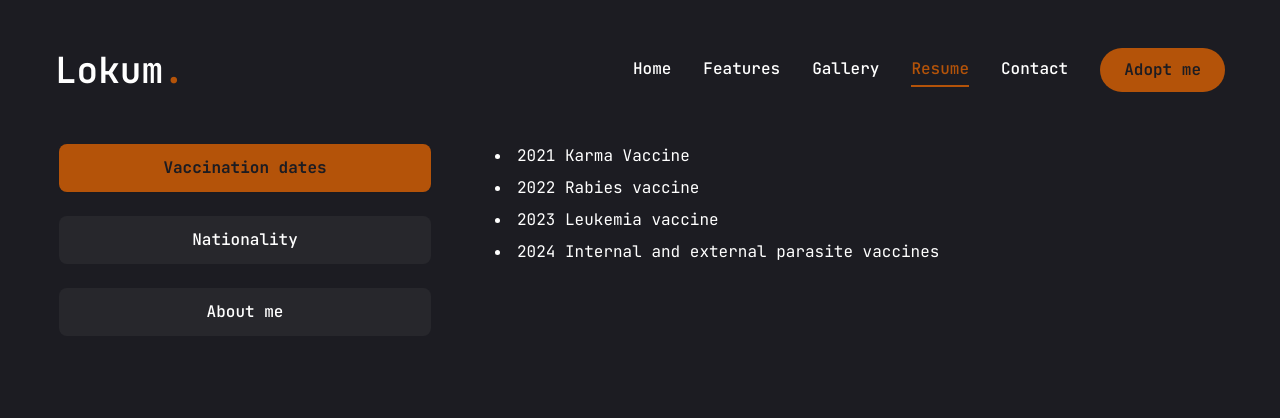
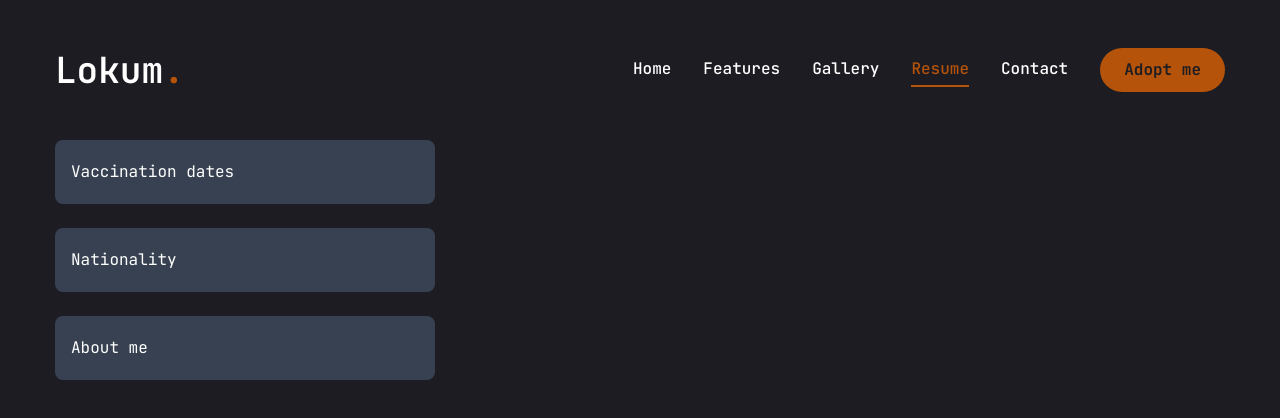
Before and after one commit to CodeShft/homepage, a Next.js app: page /resume in a window 1280 px wide. Shown: the top 418 px of the page. Built offline with nearby package versions, Linux system fonts and the light colour scheme.

Commit message:
modified

```diff
--- a/app/resume/page.jsx
+++ b/app/resume/page.jsx
@@ -2,6 +2,7 @@
 
 import { Tabs, TabsContent, TabsList, TabsTrigger } from "@components/ui/tabs";
 import { motion } from "framer-motion";
+import { useState } from "react";
 
 const about = {
   title: "About me",
@@ -20,6 +21,7 @@ const about = {
 };
 
 export default function Resume() {
+  const [activeTab, setActiveTab] = useState(null);
 
   return (
     <motion.div
@@ -31,42 +33,76 @@ export default function Resume() {
       className="min-h-[80vh] flex items-center justify-center py-12 xl:py-0"
     >
       <div className="container mx-auto">
-        <Tabs
-          defaultValue="vaccinations"
-          className="flex flex-col xl:flex-row gap-[60px]"
-        >
-          <TabsList className="flex flex-col w-full max-w-[380px] mx-auto xl:mx-0 gap-6">
-            <TabsTrigger value="vaccinations">Vaccination dates</TabsTrigger>
-            <TabsTrigger value="nationality">Nationality</TabsTrigger>
-            <TabsTrigger value="about">About me</TabsTrigger>
-          </TabsList>
+        <div className="flex flex-col xl:flex-row gap-[60px]">
+          <div className="flex flex-col w-full max-w-[380px] mx-auto xl:mx-0 gap-6">
+            <button
+              onClick={() => setActiveTab(activeTab === 'vaccinations' ? null : 'vaccinations')}
+              className={`p-4 rounded-lg text-left ${activeTab === 'vaccinations' ? 'bg-gray-800' : 'bg-gray-700'}`}
+            >
+              Vaccination dates
+            </button>
+            <button
+              onClick={() => setActiveTab(activeTab === 'nationality' ? null : 'nationality')}
+              className={`p-4 rounded-lg text-left ${activeTab === 'nationality' ? 'bg-gray-800' : 'bg-gray-700'}`}
+            >
+              Nationality
+            </button>
+            <button
+              onClick={() => setActiveTab(activeTab === 'about' ? null : 'about')}
+              className={`p-4 rounded-lg text-left ${activeTab === 'about' ? 'bg-gray-800' : 'bg-gray-700'}`}
+            >
+              About me
+            </button>
+          </div>
 
           {/* container */}
           <div className="min-h-[80vh] w-full">
-            <TabsContent value="vaccinations" className="w-full">
-             <li>
-             2021 Karma Vaccine
-             </li>
-             <li>
-             2022 Rabies vaccine
-             </li>
-            <li>
-             2023 Leukemia vaccine
-             </li>
-             <li>
-             2024 Internal and external parasite vaccines
-             </li>
-            </TabsContent>
+            {activeTab === 'vaccinations' && (
+              <motion.div
+                initial={{ opacity: 0, scale: 0.9 }}
+                animate={{ opacity: 1, scale: 1 }}
+                exit={{ opacity: 0, scale: 0.9 }}
+                className="w-full relative"
+              >
+                <div className="absolute w-4 h-4 bg-gray-800 transform rotate-45 left-[-8px] top-6 xl:left-[-8px] xl:top-6" />
+                <ul className="space-y-4 bg-gray-800 p-6 rounded-lg shadow-xl relative">
+                  <li className="p-4 bg-gray-700 rounded-lg hover:bg-gray-600 transition-colors">2021 Karma Vaccine</li>
+                  <li className="p-4 bg-gray-700 rounded-lg hover:bg-gray-600 transition-colors">2022 Rabies vaccine</li>
+                  <li className="p-4 bg-gray-700 rounded-lg hover:bg-gray-600 transition-colors">2023 Leukemia vaccine</li>
+                  <li className="p-4 bg-gray-700 rounded-lg hover:bg-gray-600 transition-colors">2024 Internal and external parasite vaccines</li>
+                </ul>
+              </motion.div>
+            )}
 
-            <TabsContent value="nationality" className="w-full">
-              nationality
-            </TabsContent>
+            {activeTab === 'nationality' && (
+              <motion.div
+                initial={{ opacity: 0, scale: 0.9 }}
+                animate={{ opacity: 1, scale: 1 }}
+                exit={{ opacity: 0, scale: 0.9 }}
+                className="w-full relative"
+              >
+                <div className="absolute w-4 h-4 bg-gray-800 transform rotate-45 left-[-8px] top-6 xl:left-[-8px] xl:top-6" />
+                <div className="w-full p-6 bg-gray-800 rounded-lg shadow-xl relative">
+                  Turkish Tekir cat
+                </div>
+              </motion.div>
+            )}
 
-            <TabsContent value="about" className="w-full">
-              about
-            </TabsContent>
+            {activeTab === 'about' && (
+              <motion.div
+                initial={{ opacity: 0, scale: 0.9 }}
+                animate={{ opacity: 1, scale: 1 }}
+                exit={{ opacity: 0, scale: 0.9 }}
+                className="w-full relative"
+              >
+                <div className="absolute w-4 h-4 bg-gray-800 transform rotate-45 left-[-8px] top-6 xl:left-[-8px] xl:top-6" />
+                <div className="w-full p-6 bg-gray-800 rounded-lg shadow-xl relative">
+                  {about.description}
+                </div>
+              </motion.div>
+            )}
           </div>
-        </Tabs>
+        </div>
       </div>
     </motion.div>
   );
```
